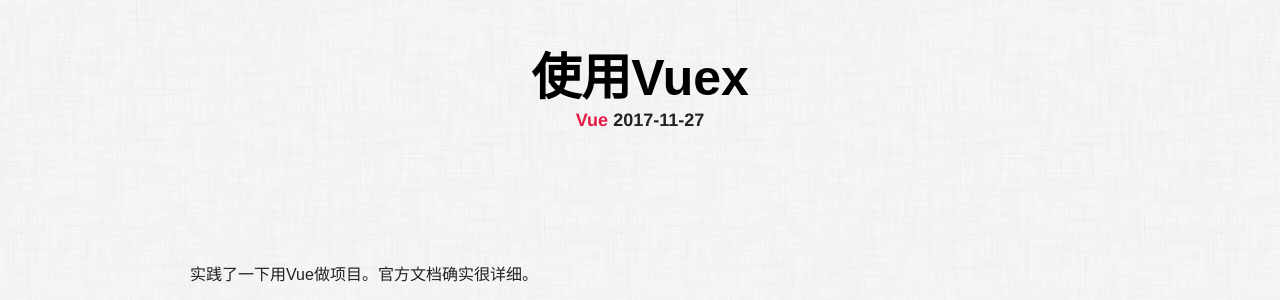
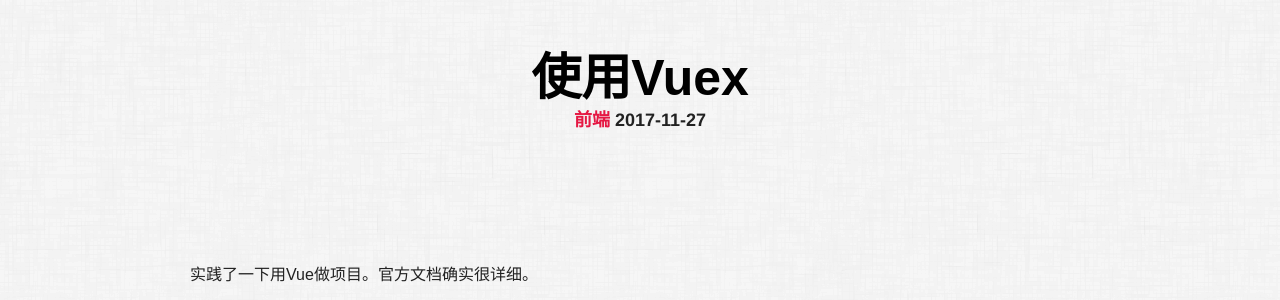
Before and after one commit to zhhgit/blog, a Jekyll site: the page built from _posts/2017-11-27-use vuex.md, in a window 1280 px wide and 900 px high. Shown: the part 169-469 px from the top of the window. Built offline with Jekyll 4.4.1, drawn with Linux system fonts in a browser that asks for light colours; comment, search, counter and statistics services are not loaded.

Commit message:
修改分类

```diff
--- a/_posts/2017-11-27-use vuex.md
+++ b/_posts/2017-11-27-use vuex.md
@@ -3,8 +3,8 @@
 title: "使用Vuex"
 description: 使用Vuex
 modified: 2017-11-27
-category: Vue
-tags: [Vue]
+category: 前端
+tags: [前端]
 ---
 
 实践了一下用Vue做项目。官方文档确实很详细。
```
